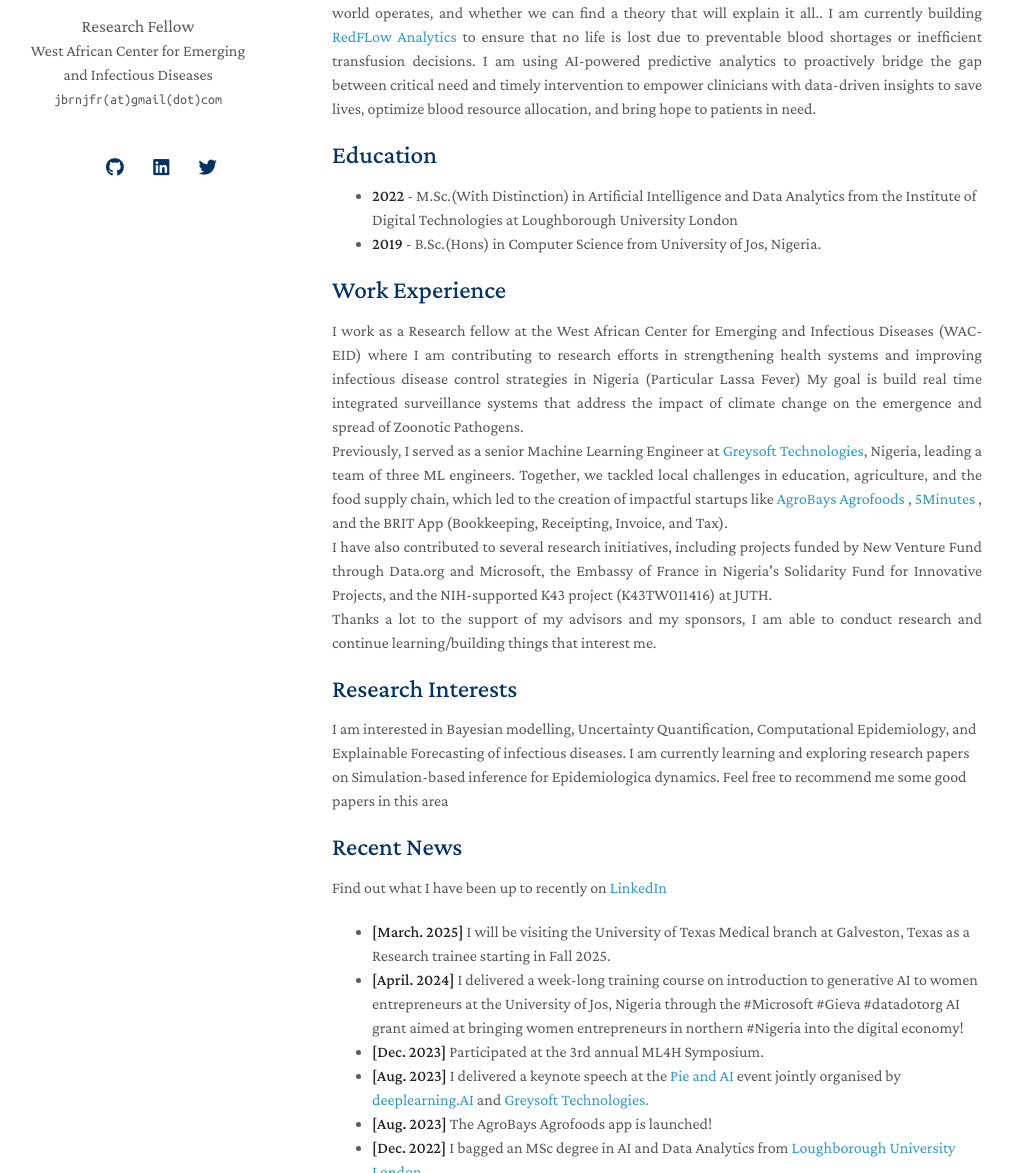
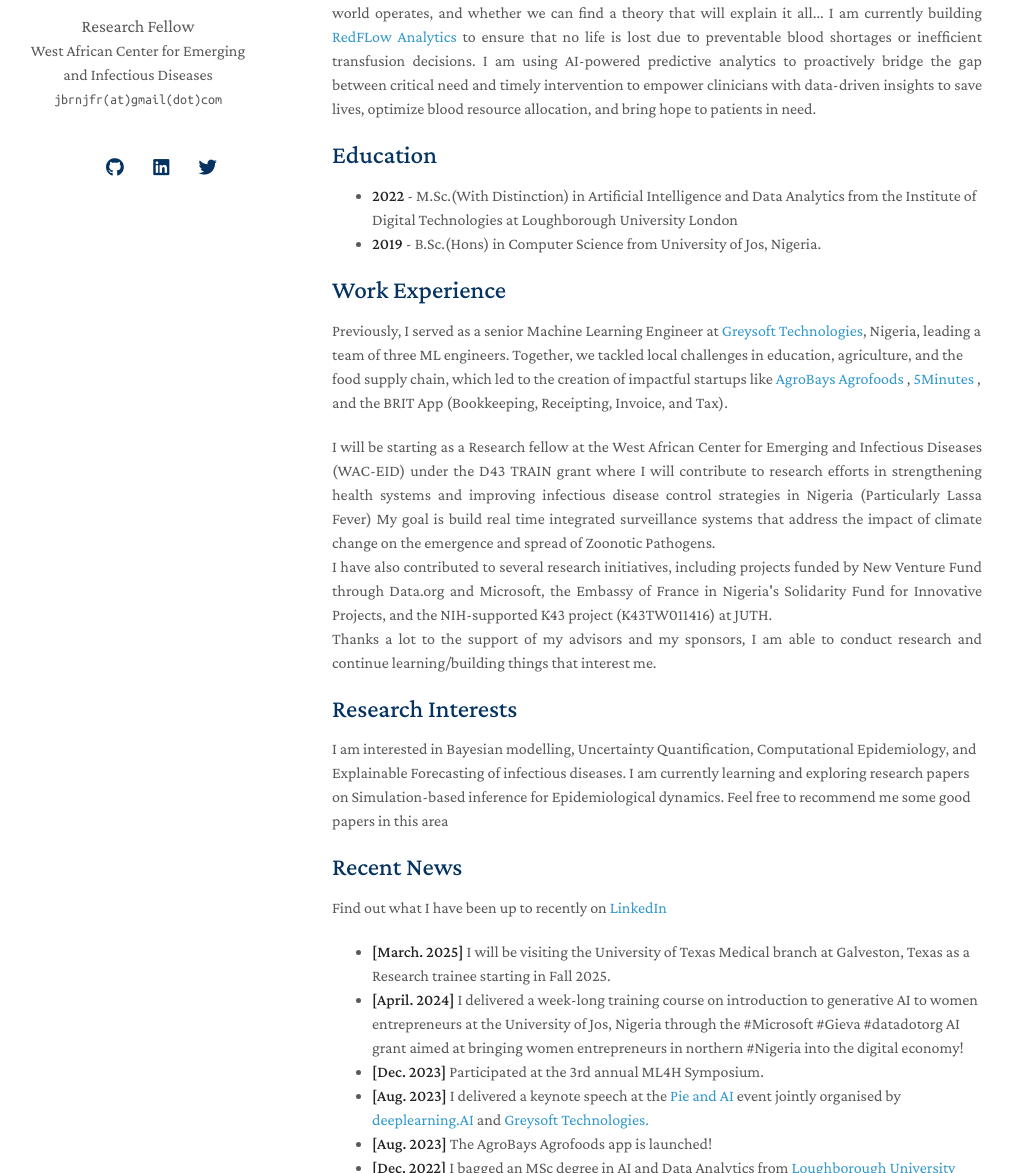
Before and after one commit to jibrinx/jibrinx.github.io, a Jekyll site: the page built from index.md, in a window 1280 px wide and 1400 px high. Shown: the part 227-1400 px from the top of the window, without its empty margins (138-1151 px from the left). Built offline with Jekyll 4.4.1, drawn with Linux system fonts in a browser that asks for light colours; nearby versions of some CDN libraries; a style sheet for code colours, icons or effects is not loaded; some of the changed text lies outside the part shown.

Commit message:
Update index.md

```diff
--- a/index.md
+++ b/index.md
@@ -5,15 +5,15 @@
 
 ## About Me
 <img src="assets/img/wavy.gif">
-<p align="justify"> Hi! I’m Jibrin. I love building projects and following my curiosity. I am always curious about how our world operates, and whether we can find a theory that will explain it all.. I am currently building <a href="https://github.com/RedFlowAI/RedflowAI.github.io">RedFLow Analytics </a> to ensure that no life is lost due to preventable blood shortages or inefficient transfusion decisions. I am using AI-powered predictive analytics to proactively bridge the gap between critical need and timely intervention to empower clinicians with data-driven insights to save lives, optimize blood resource allocation, and bring hope to patients in need. </p>
+<p align="justify"> Hi! I’m Jibrin. I love building projects and following my curiosity. I am always curious about how our world operates, and whether we can find a theory that will explain it all... I am currently building <a href="https://github.com/RedFlowAI/RedflowAI.github.io">RedFLow Analytics </a> to ensure that no life is lost due to preventable blood shortages or inefficient transfusion decisions. I am using AI-powered predictive analytics to proactively bridge the gap between critical need and timely intervention to empower clinicians with data-driven insights to save lives, optimize blood resource allocation, and bring hope to patients in need. </p>
 
 ## Education
 - **2022** - M.Sc.(With Distinction) in Artificial Intelligence and Data Analytics from the Institute of Digital Technologies at Loughborough University London
 - **2019** - B.Sc.(Hons) in Computer Science from University of Jos, Nigeria.
 
 ## Work Experience
-<p align="justify"> I work as a Research fellow at the West African Center for Emerging and Infectious Diseases (WAC-EID) where I am contributing to research efforts in strengthening health systems and improving infectious disease control strategies in Nigeria (Particular Lassa Fever) My goal is build real time integrated surveillance systems that address the impact of climate change on the emergence and spread of Zoonotic Pathogens.<br>
 Previously, I served as a senior Machine Learning Engineer at <a href="https://greysoft.ng">Greysoft Technologies</a>, Nigeria, leading a team of three ML engineers. Together, we tackled local challenges in education, agriculture, and the food supply chain, which led to the creation of impactful startups like  <a href="https://agrobays.com">AgroBays Agrofoods </a>,  <a href="https://app.5minutes.ng">5Minutes </a>, and the BRIT App (Bookkeeping, Receipting, Invoice, and Tax).<br>
+<p align="justify"> I will be starting as a Research fellow at the West African Center for Emerging and Infectious Diseases (WAC-EID) under the D43 TRAIN grant where I will contribute to research efforts in strengthening health systems and improving infectious disease control strategies in Nigeria (Particularly Lassa Fever) My goal is build real time integrated surveillance systems that address the impact of climate change on the emergence and spread of Zoonotic Pathogens. <br>
 I have also contributed to several research initiatives, including projects funded by New Venture Fund through Data.org and Microsoft, the Embassy of France in Nigeria's Solidarity Fund for Innovative Projects, and the NIH-supported K43 project (K43TW011416) at JUTH.
 <br>
 Thanks a lot to the support of my advisors and my sponsors, I am able to conduct research and continue learning/building things that interest me.
@@ -21,7 +21,7 @@
 
 ## Research Interests
 
-I am interested in Bayesian modelling, Uncertainty Quantification, Computational Epidemiology, and Explainable Forecasting of infectious diseases. I am currently learning and exploring research papers on Simulation-based inference for Epidemiologica dynamics. Feel free to recommend me some good papers in this area <br>
+I am interested in Bayesian modelling, Uncertainty Quantification, Computational Epidemiology, and Explainable Forecasting of infectious diseases. I am currently learning and exploring research papers on Simulation-based inference for Epidemiological dynamics. Feel free to recommend me some good papers in this area <br>
 
 ## Recent News
 
```
